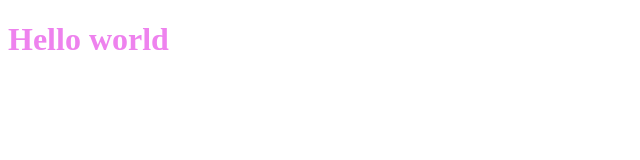
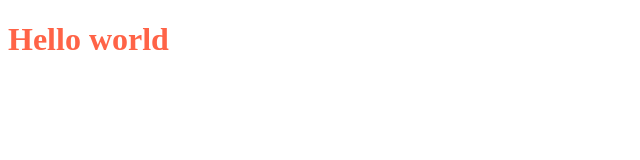
Before and after one commit to mrojo2/mywebproject, a plain HTML site: page index.html in a window 1280 px wide. Shown: the whole page, without its empty margins (0-640 px from the left). Drawn offline with Linux system fonts and the light colour scheme.

Commit message:
change color to tomato

```diff
--- a/css/styles.css
+++ b/css/styles.css
@@ -1,3 +1,3 @@
 h1{
-	color: violet;
+	color: tomato;
 }
```
